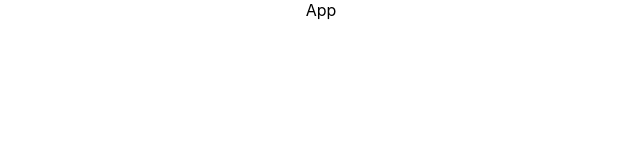
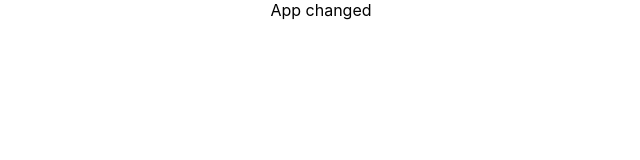
Before and after one commit to overmonster27/react-demo-jan, a React (Create React App) app: page / in a window 1280 px wide. Shown: the top 160 px of the page, without its empty margins (319-959 px from the left). Built offline with nearby package versions, Linux system fonts and the light colour scheme.

Commit message:
Change master

```diff
--- a/src/App.js
+++ b/src/App.js
@@ -3,7 +3,7 @@ import './App.css';
 function App() {
   return (
     <div className="App">
-      App
+      App changed
     </div>
   );
 }
```
